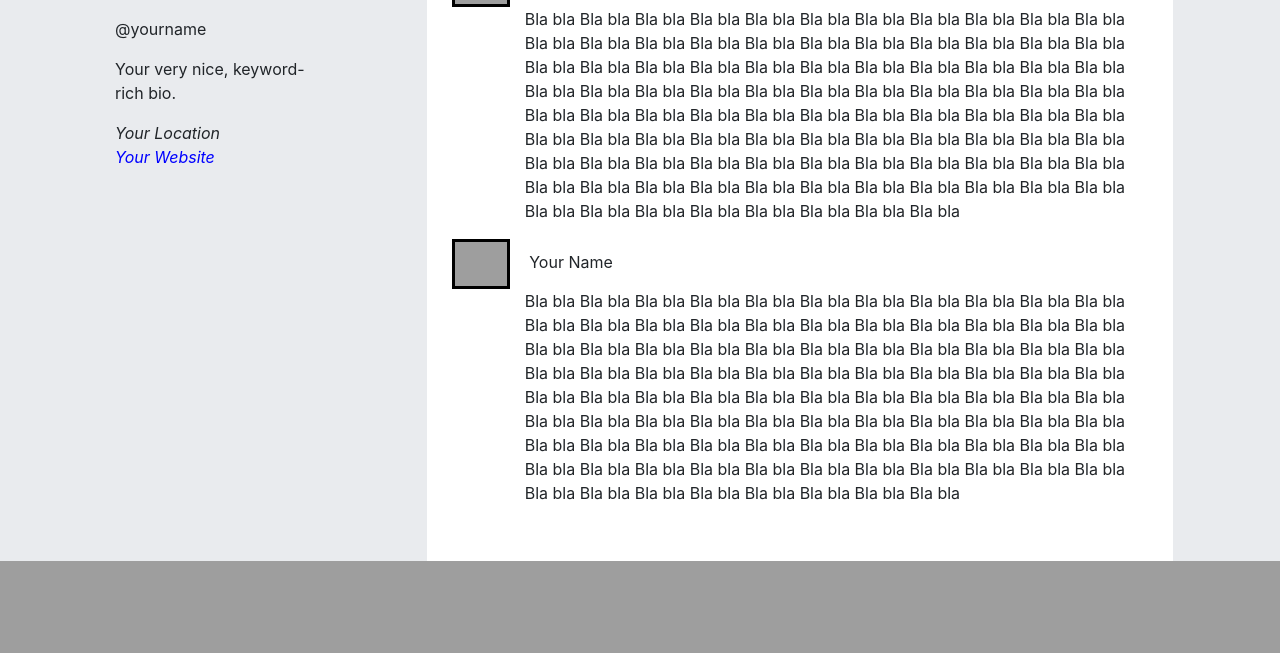
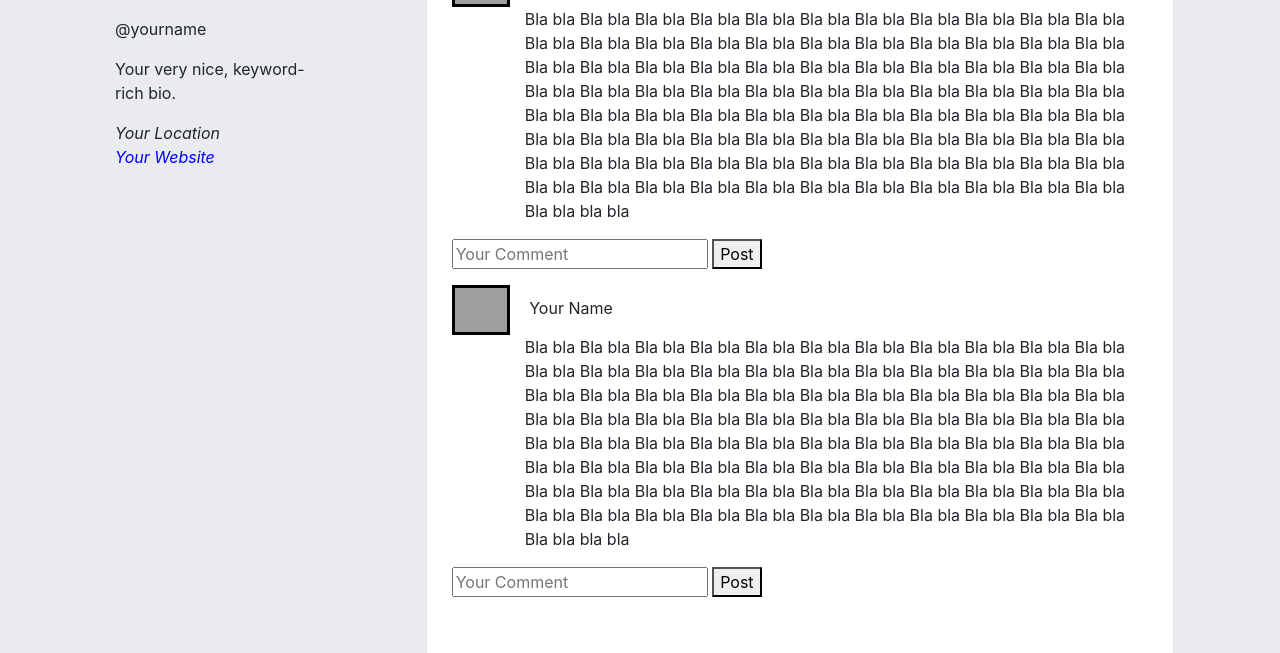
Before and after one commit to ian128/pemwebuts2019, a PHP site: page /profileView.php in a window 1280 px wide. Shown: the part 633-1286 px from the top of the page. Before the commit the page ends 1194 px from the top, so only its background shows below. Run offline with PHP 8.4, Linux system fonts and the light colour scheme; some libraries are stand-ins or nearby versions; grey boxes are pictures that could not be loaded.

Commit message:
profile imam commit

```diff
--- a/view/profileView.php
+++ b/view/profileView.php
@@ -73,28 +73,39 @@
                         <div class="">
 
                             <img src="http://malvorlagen-fensterbilder.de/bilder-bunt/Micky-Maus.jpg" class="col-md-1 col-sm-2" style="padding:0px; width:80px; height:50px; border: black solid"  alt="">
-
                                 <span class="col-md-4 col-sm-4" style="margin-bottom:0px; margin-right:0px;">Your Name</span>
-
                             <p class="col-md-11 offset-md-1" style="padding-top:0px">Bla bla Bla bla Bla bla Bla bla Bla bla Bla bla Bla bla Bla bla
                             Bla bla Bla bla Bla bla Bla bla Bla bla Bla bla Bla bla Bla bla Bla bla Bla bla Bla bla Bla bla Bla bla Bla bla Bla bla Bla bla
                             Bla bla Bla bla Bla bla Bla bla Bla bla Bla bla Bla bla Bla bla Bla bla Bla bla Bla bla Bla bla Bla bla Bla bla Bla bla Bla bla
                             Bla bla Bla bla Bla bla Bla bla Bla bla Bla bla Bla bla Bla bla Bla bla Bla bla Bla bla Bla bla Bla bla Bla bla Bla bla Bla bla
                             Bla bla Bla bla Bla bla Bla bla Bla bla Bla bla Bla bla Bla bla Bla bla Bla bla Bla bla Bla bla Bla bla Bla bla Bla bla Bla bla
                             Bla bla Bla bla Bla bla Bla bla Bla bla Bla bla Bla bla Bla bla Bla bla Bla bla Bla bla Bla bla Bla bla Bla bla Bla bla Bla bla
-                            Bla bla Bla bla Bla bla Bla bla Bla bla Bla bla Bla bla Bla bla</p>
+                           Bla bla bla bla
+                           <form action="">
+                            <input type="text" value="" name="comment" placeholder="Your Comment">
+                            <button type="submit">Post</button>
+                           </form>
+                           </p>
                         </div>
                         <div class="">
-                        <img src="http://malvorlagen-fensterbilder.de/bilder-bunt/Micky-Maus.jpg" class="col-md-1" style="padding:0px; width:80px; height:50px; border: black solid"  alt="">
-                            <span class="col-md-4" style="margin-bottom:0px;">Your Name</span>
+
+                           <img src="http://malvorlagen-fensterbilder.de/bilder-bunt/Micky-Maus.jpg" class="col-md-1 col-sm-2" style="padding:0px; width:80px; height:50px; border: black solid"  alt="">
+                               <span class="col-md-4 col-sm-4" style="margin-bottom:0px; margin-right:0px;">Your Name</span>
                            <p class="col-md-11 offset-md-1" style="padding-top:0px">Bla bla Bla bla Bla bla Bla bla Bla bla Bla bla Bla bla Bla bla
                            Bla bla Bla bla Bla bla Bla bla Bla bla Bla bla Bla bla Bla bla Bla bla Bla bla Bla bla Bla bla Bla bla Bla bla Bla bla Bla bla
                            Bla bla Bla bla Bla bla Bla bla Bla bla Bla bla Bla bla Bla bla Bla bla Bla bla Bla bla Bla bla Bla bla Bla bla Bla bla Bla bla
                            Bla bla Bla bla Bla bla Bla bla Bla bla Bla bla Bla bla Bla bla Bla bla Bla bla Bla bla Bla bla Bla bla Bla bla Bla bla Bla bla
                            Bla bla Bla bla Bla bla Bla bla Bla bla Bla bla Bla bla Bla bla Bla bla Bla bla Bla bla Bla bla Bla bla Bla bla Bla bla Bla bla
                            Bla bla Bla bla Bla bla Bla bla Bla bla Bla bla Bla bla Bla bla Bla bla Bla bla Bla bla Bla bla Bla bla Bla bla Bla bla Bla bla
-                            Bla bla Bla bla Bla bla Bla bla Bla bla Bla bla Bla bla Bla bla</p>
+                          Bla bla bla bla
+                          <form action="">
+                           <input type="text" value="" name="comment" placeholder="Your Comment">
+                           <button type="submit">Post</button>
+                          </form>
+                          </p>
                        </div>
+
+
 
 
 
```
Lines whose indentation alone changed are shown as unchanged.
